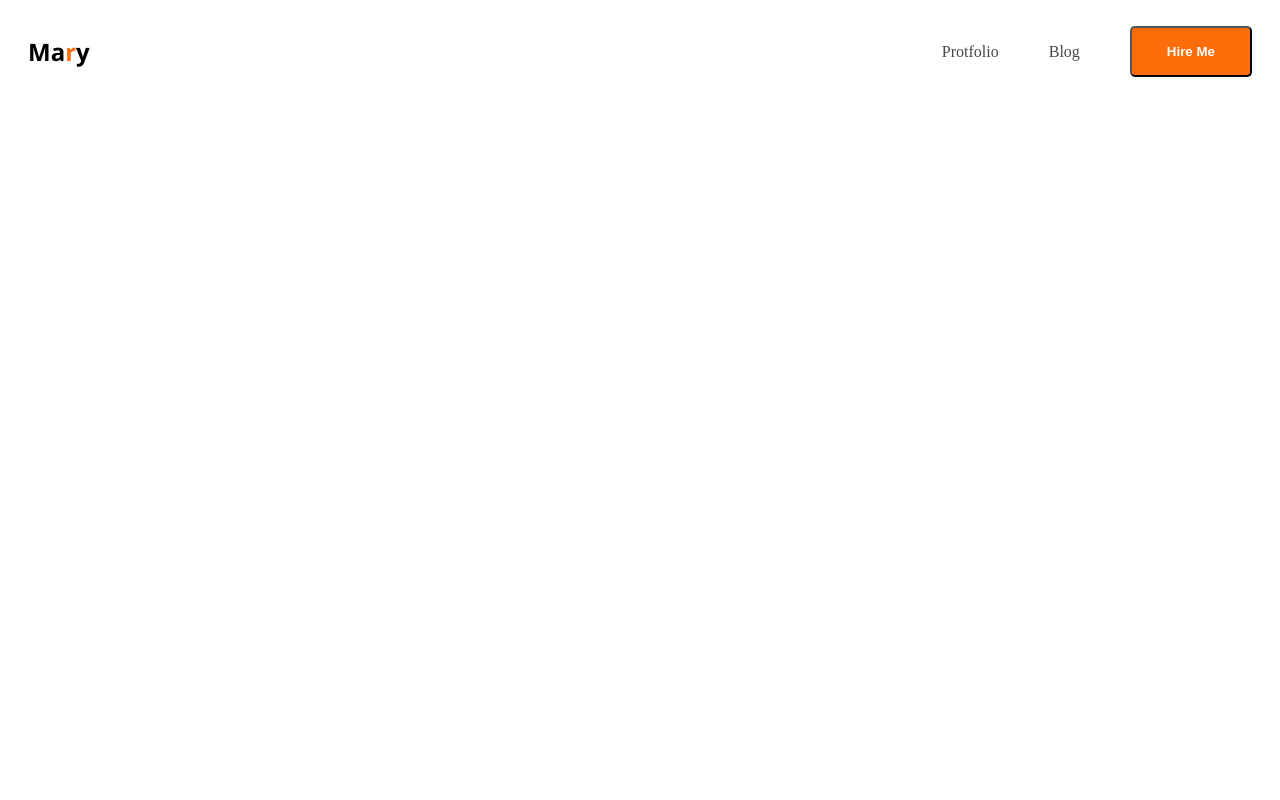
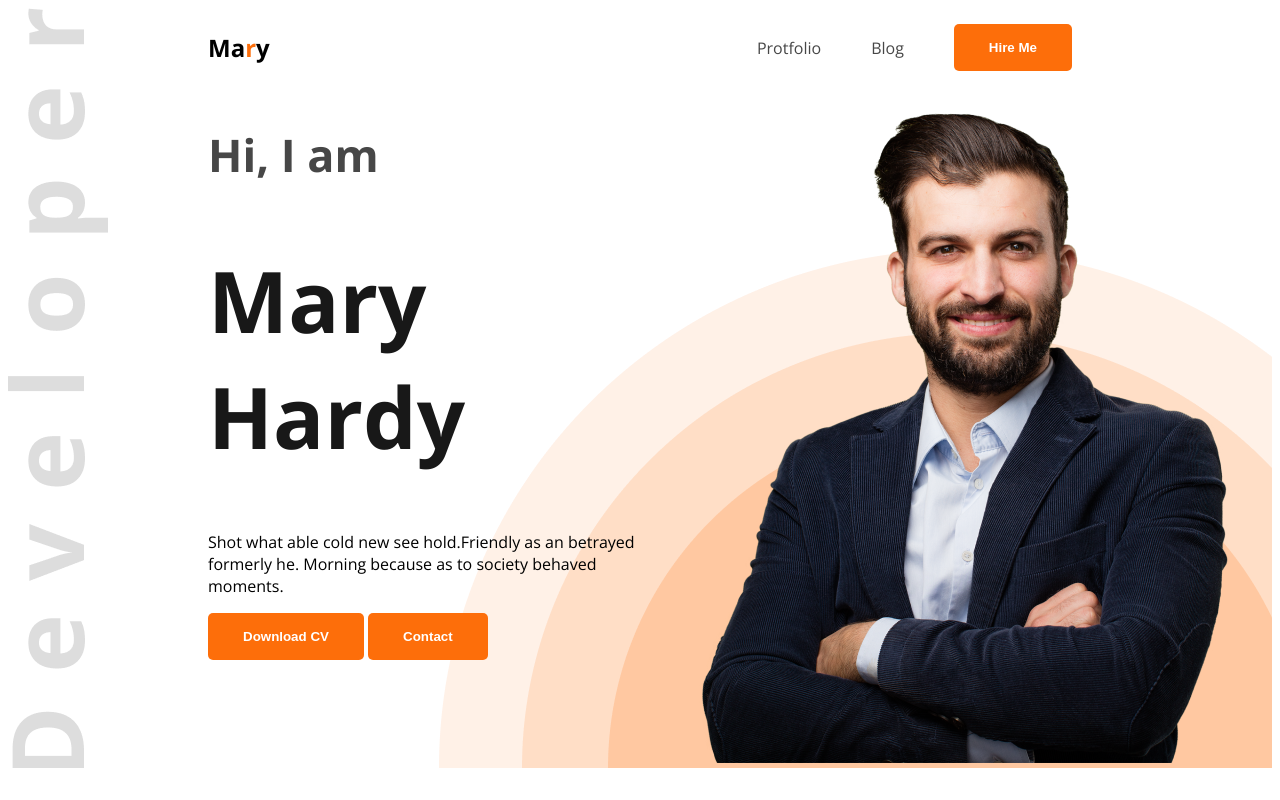
Before and after one commit to mhmasum1/web-portfolio, a plain HTML site: page index.html in a window 1280 px wide. Drawn offline with nearby package versions, Linux system fonts and the light colour scheme.

Commit message:
Added banner nav img and abanner img

```diff
--- a/index.html
+++ b/index.html
@@ -12,9 +12,10 @@
     <link rel="stylesheet" href="./style.css">
 </head>
 
-<body>
+<body class="open-sans-normal">
+    <header class="header">
         <nav>
-        <h2 class="open-sans-normal">
+            <h2>
                 Ma<span class="primary-text">r</span>y
             </h2>
             <ul>
@@ -23,6 +24,20 @@
                 <button class="btn-primary">Hire Me</button>
             </ul>
         </nav>
+        <div class="banner">
+            <div class="banner-contain">
+                <h2 class="title">Hi, I am</h2>
+                <h1 class="t-title">Mary Hardy</h1>
+                <p>Shot what able cold new see hold.Friendly as an betrayed formerly he. Morning because as to society
+                    behaved moments.</p>
+                <button class="btn-primary">Download CV</button>
+                <button class="btn-primary">Contact</button>
+            </div>
+            <div class="b-img">
+                <img src="./images/hardy.png" alt="">
+            </div>
+        </div>
+    </header>
     <main>
 
     </main>
--- a/style.css
+++ b/style.css
@@ -5,11 +5,20 @@
         "wdth" 100;
 }
 
+
+/* Header */
+
+.header {
+    background-image: url(./images/developer.png), url(./images/header_bg.png);
+    background-repeat: no-repeat;
+    background-position: top left, bottom right;
+}
+
 nav {
     display: flex;
     align-items: center;
     justify-content: space-between;
-    margin: 10px 20px;
+    margin: 0 200px;
 }
 
 .dark-2 {
@@ -22,6 +31,7 @@ nav {
     font-weight: bold;
     border-radius: 5px;
     padding: 16px 35px;
+    border: none;
 }
 
 nav li {
@@ -45,3 +55,33 @@ nav ul {
     color: rgba(253, 110, 10, 1);
 
 }
+
+/* Banner */
+.banner {
+    display: flex;
+    justify-content: space-between;
+    margin: 0 35px 0 200px;
+}
+
+.banner-contain {
+    max-width: 585px;
+
+
+}
+
+.b-img {
+    max-width: 585px;
+
+}
+
+.title {
+    font-weight: 600px;
+    font-size: 45px;
+    color: #474747;
+}
+
+.t-title {
+    font-weight: 800px;
+    font-size: 85px;
+    color: #181818;
+}
```
Also changed, not shown: images/developer.png (added), images/hardy.png (added), images/header_bg.png (added), images/icons/facebook.png (added), images/icons/insta.png (added), images/icons/js.png (added), images/icons/mongo.png (added), images/icons/nodejs.png (added), images/icons/react.png (added), images/icons/twitter.png (added). Lines whose indentation alone changed are shown as unchanged.
